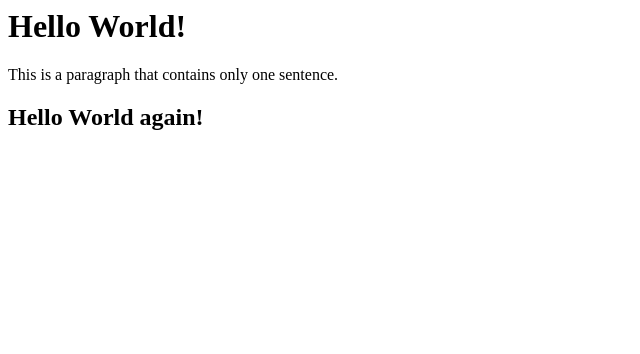
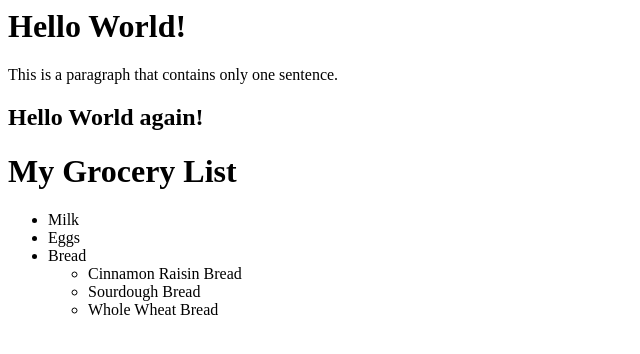
Before and after one commit to GenAsahi/HTML-CSS-Learning, a plain HTML site: page index.html in a window 1280 px wide. Shown: the whole page, without its empty margins (0-640 px from the left). Drawn offline with Linux system fonts and the light colour scheme.

Commit message:
Learning basic of html structure and attributes.

```diff
--- a/index.html
+++ b/index.html
@@ -1,3 +1,17 @@
 <h1>Hello World!</h1>
 <p>This is a paragraph that contains only one sentence.</p>
 <h2>Hello World again!</h2>
+
+<h1>My Grocery List</h1>
+
+<ul>
+    <li>Milk</li>
+    <li>Eggs</li>
+    <li>Bread
+        <ul>
+            <li>Cinnamon Raisin Bread</li>
+            <li>Sourdough Bread</li>
+            <li>Whole Wheat Bread</li>
+        </ul>
+    </li>
+</ul>
```
Also changed, not shown: HTML-structure.html (added, +14 -0 lines), attribute.html (added, +13 -0 lines), favorite-colors.html (added, +14 -0 lines).
